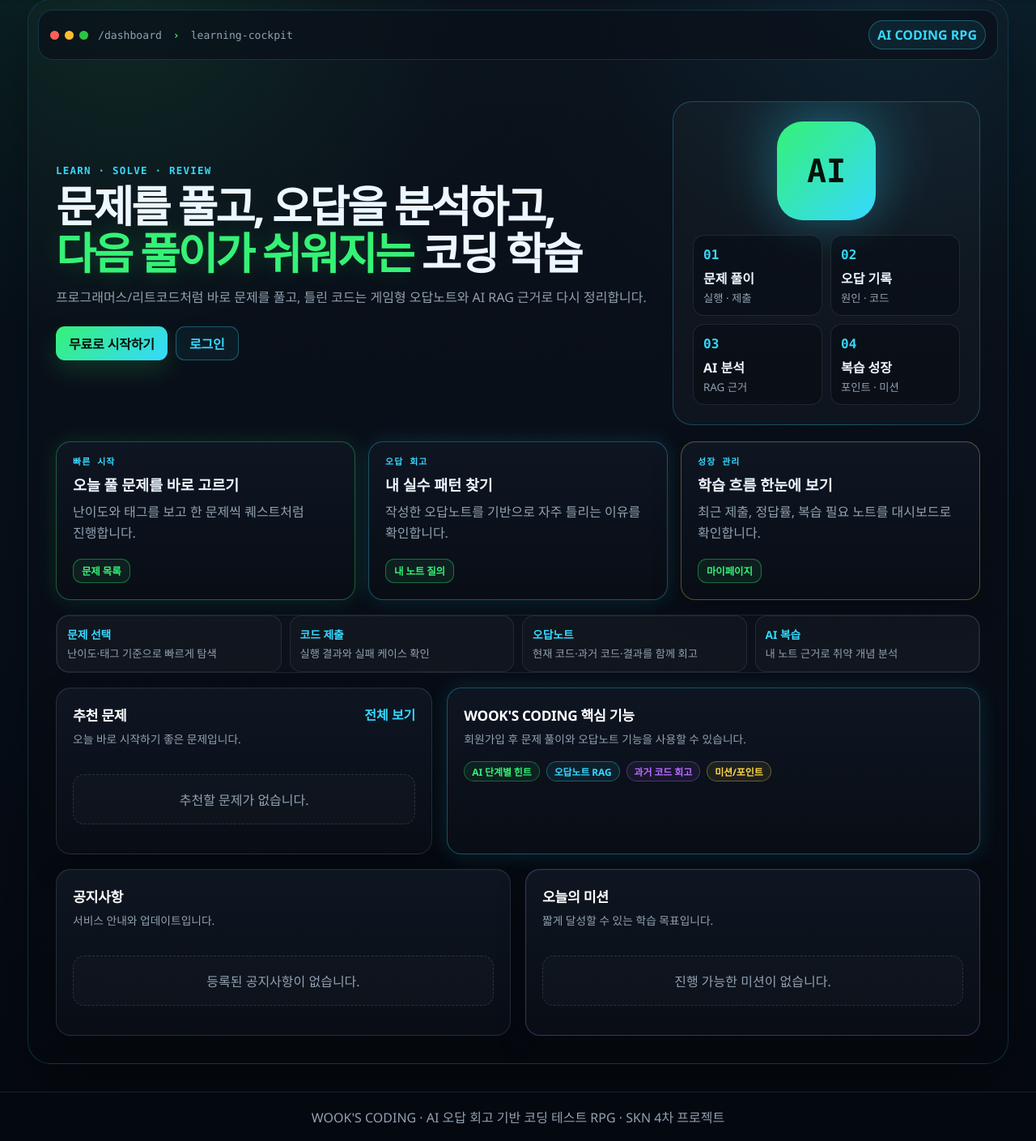
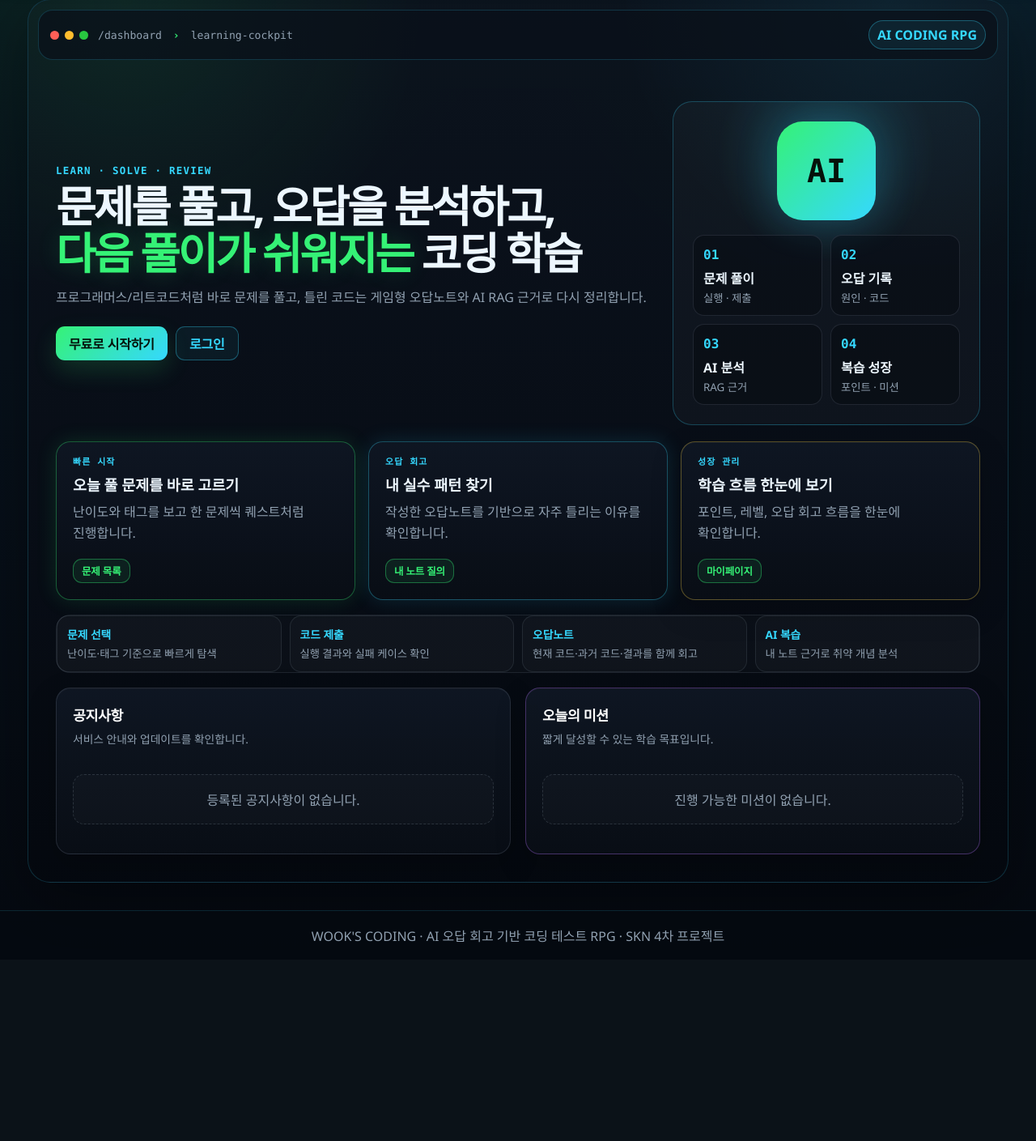
Before and after one commit to keroro7729/SKN_4rd_1TEAM, a Django app: page / in a window 1280 px wide. Shown: the part 99-1508 px from the top of the page at 81% size. After the commit the page ends 1263 px from the top, so only its background shows below. Run offline with Django 5.2, Linux system fonts and the light colour scheme; data that the repository does not hold is empty.

Commit message:
style: simplify home dashboard sections

```diff
--- a/django/templates/home.html
+++ b/django/templates/home.html
@@ -53,7 +53,7 @@
     <article class="game-panel quick-panel accent-warning">
       <span class="panel-kicker">성장 관리</span>
       <h2>학습 흐름 한눈에 보기</h2>
-      <p>최근 제출, 정답률, 복습 필요 노트를 대시보드로 확인합니다.</p>
+      <p>포인트, 레벨, 오답 회고 흐름을 한눈에 확인합니다.</p>
       <a class="game-mini-btn ghost" href="{% url 'mypage:index' %}">마이페이지</a>
     </article>
   </section>
@@ -65,75 +65,42 @@
     <div class="home-guide-step"><strong>AI 복습</strong><span>내 노트 근거로 취약 개념 분석</span></div>
   </section>
 
-  <div class="game-dashboard-grid home-dashboard">
-    <section class="game-panel game-span-5">
+  <div class="game-dashboard-grid home-dashboard home-dashboard-simple">
+    <section class="game-panel game-span-6">
       <div class="game-panel-head">
-        <div><h2>추천 문제</h2><p>오늘 바로 시작하기 좋은 문제입니다.</p></div>
-        <a class="text-link" href="{% url 'problems:list' %}">전체 보기</a>
+        <div>
+          <h2>공지사항</h2>
+          <p>서비스 안내와 업데이트를 확인합니다.</p>
+        </div>
       </div>
       <div class="game-list dense-list">
-        {% for p in recommended_problems %}
-          <a class="game-row" href="{% url 'problems:detail' p.id %}">
-            <span>{{ p.id }}번 {{ p.title|truncatechars:34 }}</span>
-            <span class="game-chip cyan">{{ p.get_difficulty_display }}</span>
-          </a>
-        {% empty %}<p class="game-empty">추천할 문제가 없습니다.</p>{% endfor %}
-      </div>
-    </section>
-
-    {% if user.is_authenticated %}
-    <section class="game-panel game-span-4 accent-cyan">
-      <div class="game-panel-head">
-        <div><h2>최근 제출</h2><p>방금 푼 문제 결과입니다.</p></div>
-        <a class="text-link" href="{% url 'mypage:index' %}">기록</a>
-      </div>
-      <div class="game-list dense-list">
-        {% for s in recent_submissions|slice:":5" %}
-          <a class="game-row" href="{% url 'problems:detail' s.problem_id %}">
-            <span>{{ s.problem.title|truncatechars:28 }}</span>
-            <span class="badge badge-status-{{ s.result }}">{{ s.get_result_display }}</span>
-          </a>
-        {% empty %}<p class="game-empty">아직 제출 기록이 없습니다.</p>{% endfor %}
-      </div>
-    </section>
-
-    <section class="game-panel game-span-3 accent-warning">
-      <div class="game-panel-head">
-        <div><h2>복습 후보</h2><p>최근 오답노트입니다.</p></div>
-      </div>
-      <div class="game-list dense-list">
-        {% for note in recent_wrong_notes|slice:":4" %}
-          <a class="game-row" href="{% url 'wrongnotes:detail' note.id %}">
-            <span>{{ note.problem.title|truncatechars:24 }}</span>
-            <span class="game-chip amber">복습</span>
-          </a>
-        {% empty %}<p class="game-empty">아직 오답노트가 없습니다.</p>{% endfor %}
-      </div>
-    </section>
-    {% else %}
-    <section class="game-panel game-span-7 accent-cyan">
-      <div class="game-panel-head"><div><h2>WOOK'S CODING 핵심 기능</h2><p>회원가입 후 문제 풀이와 오답노트 기능을 사용할 수 있습니다.</p></div></div>
-      <div class="feature-pill-grid">
-        <span class="game-chip green">AI 단계별 힌트</span><span class="game-chip cyan">오답노트 RAG</span><span class="game-chip purple">과거 코드 회고</span><span class="game-chip amber">미션/포인트</span>
-      </div>
-    </section>
-    {% endif %}
-
-    <section class="game-panel game-span-6">
-      <div class="game-panel-head"><div><h2>공지사항</h2><p>서비스 안내와 업데이트입니다.</p></div></div>
-      <div class="game-list dense-list">
         {% for n in notices|slice:":4" %}
-          <div class="game-row"><span>{{ n.title|truncatechars:36 }}</span><span class="game-chip">{{ n.created_at|date:"m.d" }}</span></div>
-        {% empty %}<p class="game-empty">등록된 공지사항이 없습니다.</p>{% endfor %}
+          <div class="game-row">
+            <span>{{ n.title|truncatechars:36 }}</span>
+            <span class="game-chip">{{ n.created_at|date:"m.d" }}</span>
+          </div>
+        {% empty %}
+          <p class="game-empty">등록된 공지사항이 없습니다.</p>
+        {% endfor %}
       </div>
     </section>
 
     <section class="game-panel game-span-6 accent-purple">
-      <div class="game-panel-head"><div><h2>오늘의 미션</h2><p>짧게 달성할 수 있는 학습 목표입니다.</p></div></div>
+      <div class="game-panel-head">
+        <div>
+          <h2>오늘의 미션</h2>
+          <p>짧게 달성할 수 있는 학습 목표입니다.</p>
+        </div>
+      </div>
       <div class="game-list dense-list">
         {% for m in missions|slice:":4" %}
-          <div class="game-row"><span>{{ m.title|truncatechars:32 }}</span><span class="game-chip amber">+{{ m.reward_point }}P</span></div>
-        {% empty %}<p class="game-empty">진행 가능한 미션이 없습니다.</p>{% endfor %}
+          <div class="game-row">
+            <span>{{ m.title|truncatechars:32 }}</span>
+            <span class="game-chip amber">+{{ m.reward_point }}P</span>
+          </div>
+        {% empty %}
+          <p class="game-empty">진행 가능한 미션이 없습니다.</p>
+        {% endfor %}
       </div>
     </section>
   </div>
```
